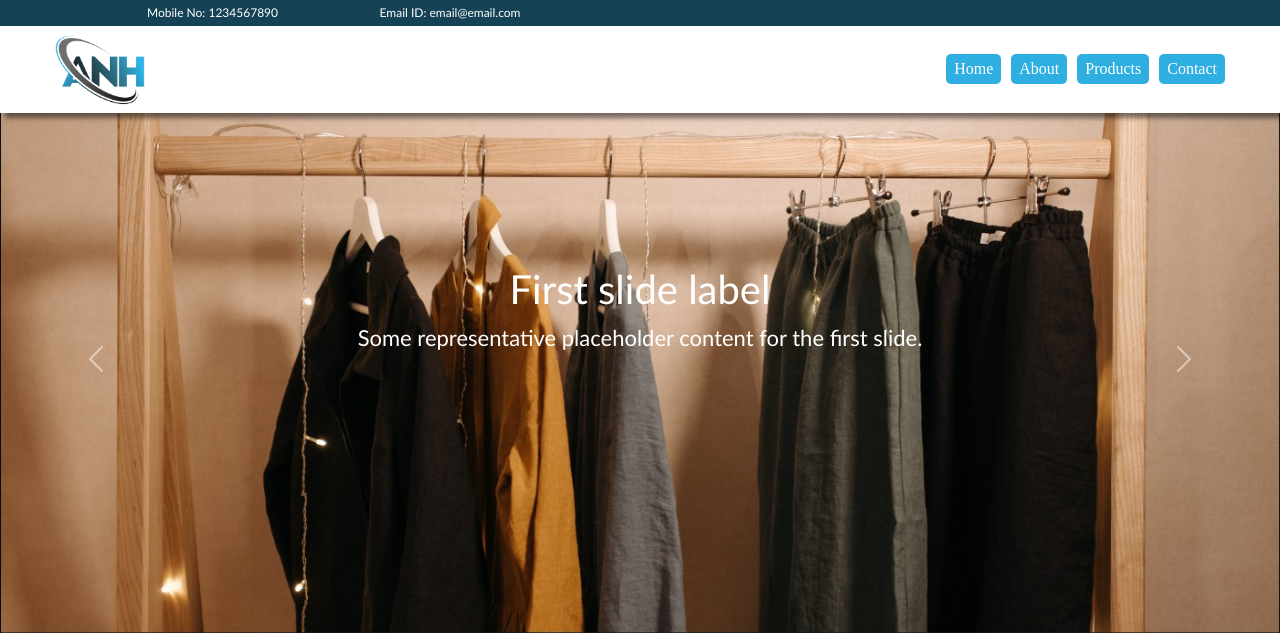
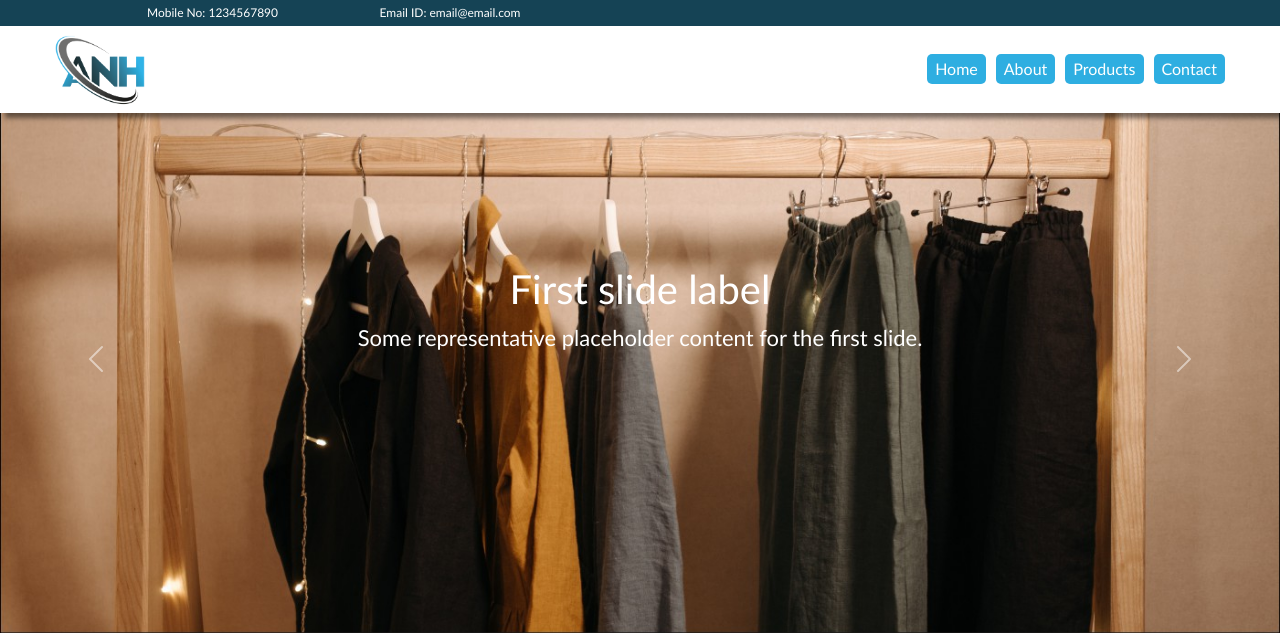
Before and after one commit to kavilashTech/asiya, a PHP site: page / in a window 1280 px wide. Shown: the top 633 px of the page. Run offline with PHP 8.4, Linux system fonts and the light colour scheme.

Commit message:
font change for navbar

```diff
--- a/assets/css/style.css
+++ b/assets/css/style.css
@@ -104,7 +104,7 @@ h2 {
 .navbar {
     text-align: center;
     vertical-align: middle;
-    font-family: Raleway;
+    /* font-family: Raleway; */
     box-shadow: 5px 10px rgba(0, 0, 0, 1);
     background: #fff;
     padding: 2px 50px;
```
